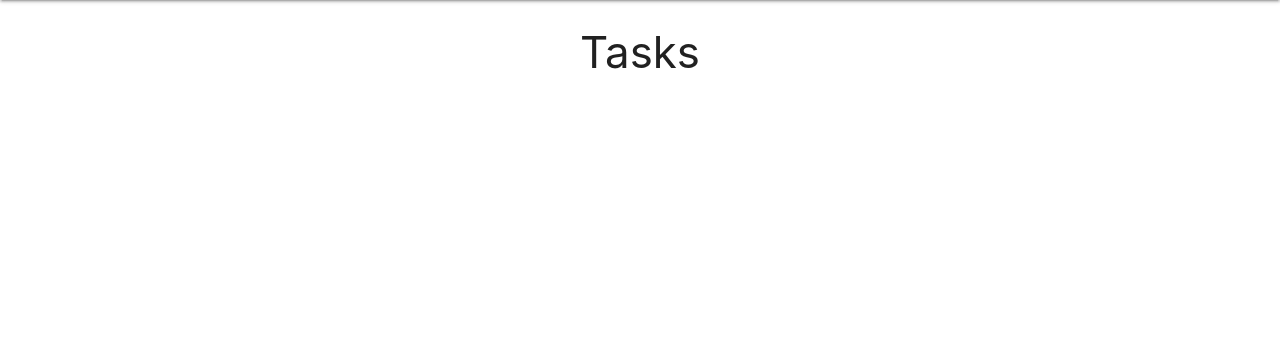
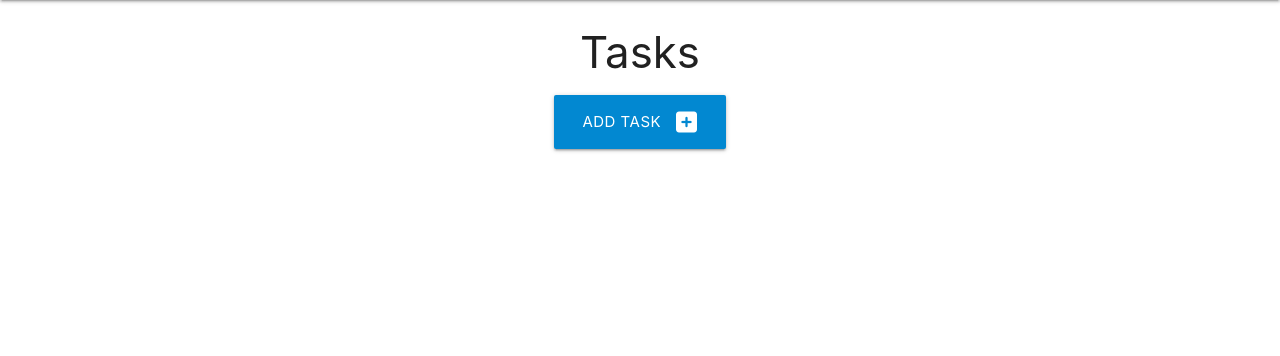
Before and after one commit to monkphin/task_manager, a Flask app: page / in a window 1280 px wide. Shown: the part 64-420 px from the top of the page. Run offline with Flask 3, Linux system fonts and the light colour scheme; some libraries are stand-ins or nearby versions.

Commit message:
added task creation functionality

```diff
--- a/taskmanager/routes.py
+++ b/taskmanager/routes.py
@@ -46,3 +46,20 @@ def delete_category(category_id):
     db.session.delete(category)
     db.session.commit()
     return redirect(url_for("categories"))
+
+
+@app.route("/add_task", methods=["GET", "POST"])
+def add_task():
+    categories = list(Category.query.order_by(Category.category_name).all())
+    if request.method == "POST":
+        task = Task (
+            task_name = request.form.get("task_name"),
+            task_description = request.form.get("task_description"),
+            is_urgent = bool(True if request.form.get("is_urgent") else False),
+            due_date = request.form.get("due_date"),
+            category_id = request.form.get("Category_id")
+        )
+        db.session.add(task)
+        db.session.commit()
+        return redirect(url_for("home"))
+    return render_template("add_task.html", categories=categories)
--- a/taskmanager/static/js/script.js
+++ b/taskmanager/static/js/script.js
@@ -3,3 +3,9 @@ document.addEventListener('DOMContentLoaded', function() {
     let sidenav = document.querySelectorAll('.sidenav');
     M.Sidenav.init(sidenav);
   });
+
+
+document.addEventListener('DOMContentLoaded', function() {
+  var elems = document.querySelectorAll('.modal');
+  var instances = M.Modal.init(elems, options);
+});
--- a/taskmanager/templates/base.html
+++ b/taskmanager/templates/base.html
@@ -17,7 +17,7 @@
               <a href="#" data-target="mobile-demo" class="sidenav-trigger"><i class="fas fa-bars"></i></a>
               <ul class="right hide-on-med-and-down">
                 <li><a href="{{ url_for('home') }}">Home</a></li>
-                <li><a href="{{ url_for('home') }}">New Task</a></li>
+                <li><a href="{{ url_for('add_task') }}">New Task</a></li>
                 <li><a href="{{ url_for('categories') }}">Categories</a></li>
               </ul>
             </div>
@@ -25,7 +25,7 @@
 
           <ul class="sidenav" id="mobile-demo">
             <li><a href="{{ url_for('home') }}">Home</a></li>
-            <li><a href="{{ url_for('home') }}">New Task</a></li>
+            <li><a href="{{ url_for('add_task') }}">New Task</a></li>
             <li><a href="{{ url_for('categories') }}">Categories</a></li>
 
           </ul>
--- a/taskmanager/templates/tasks.html
+++ b/taskmanager/templates/tasks.html
@@ -3,4 +3,13 @@
 
 <h3 class="light-blue-test text-4 center-align">Tasks</h3>
 
+<div class="row">
+    <div class="col s12 center-align">
+      <a href="{{ url_for('task') }}" class="btn-large light-blue darken-2">
+          Add Task <i class="fas fa-plus-square right"></i>
+
+      </a>
+    </div>
+  </div>
+
 {% endblock %}
```
